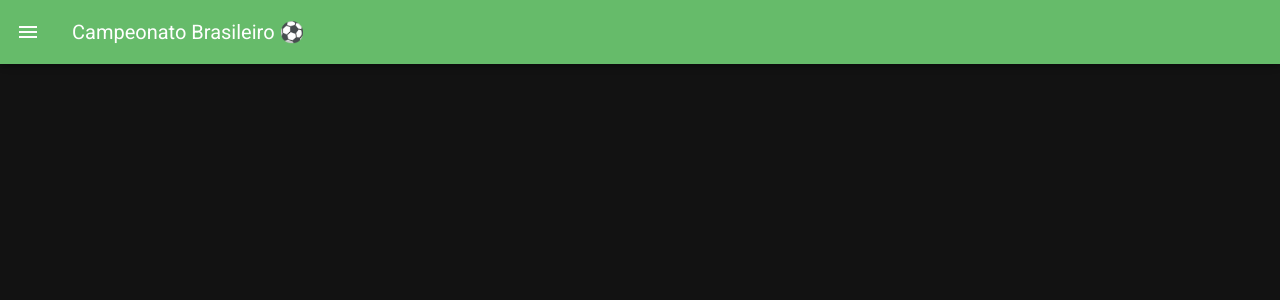
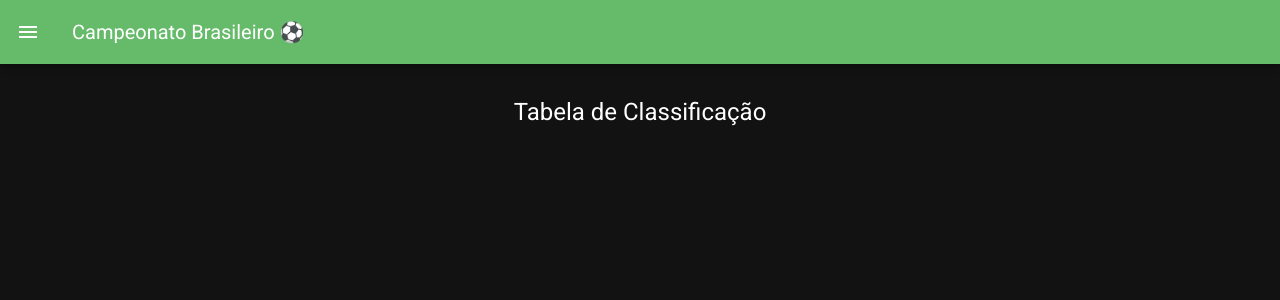
Before and after one commit to kauekaj/campeonato-brasileiro, a Vue app: page /#/classificacao in a window 1280 px wide. Shown: the top 300 px of the page. Built offline with nearby package versions, Linux system fonts and the light colour scheme.

Commit message:
add navigation functionality

```diff
--- a/src/components/Shared/AppTopBar.vue
+++ b/src/components/Shared/AppTopBar.vue
@@ -18,19 +18,24 @@
           v-model="group"
           active-class="green--text text--lighten-1"
         >
+        <router-link to="/">
             <v-list-item>
                 <v-list-item-icon>
                 <v-icon>mdi-home</v-icon>
                 </v-list-item-icon>
                 <v-list-item-title>Início</v-list-item-title>
             </v-list-item>
+        </router-link>
 
+        <router-link to="/classificacao">
             <v-list-item>
                 <v-list-item-icon>
                 <v-icon>mdi-soccer</v-icon>
                 </v-list-item-icon>
                 <v-list-item-title>Classificação</v-list-item-title>
             </v-list-item>
+         </router-link>
+
         </v-list-item-group>
       </v-list>
     </v-navigation-drawer>
@@ -46,3 +51,9 @@
   }),
 }
 </script>
+
+<style scoped>
+    .app-top-bar a {
+        text-decoration: none;
+    }
+</style>
--- a/src/router/index.js
+++ b/src/router/index.js
@@ -1,6 +1,7 @@
 import Vue from 'vue'
 import VueRouter from 'vue-router'
 import Inicio from '../views/Inicio.vue'
+import ClubesLista from '../views/ClubesLista.vue'
 
 Vue.use(VueRouter)
 
@@ -10,6 +11,11 @@
     name: 'Inicio',
     component: Inicio
   },
+  {
+    path: '/classificacao',
+    name: 'ClubesLista',
+    component: ClubesLista
+  },
 ]
 
 const router = new VueRouter({
--- /dev/null
+++ b/src/views/ClubesLista.vue
@@ -0,0 +1,17 @@
+<template>
+    <v-container>
+        <h2 class="text-h5 text-center mb-3 mt-5">
+            Tabela de Classificação
+        </h2>
+    </v-container>
+</template>
+
+<script>
+export default {
+    name: 'ClubesLista'
+}
+</script>
+
+<style scoped>
+
+</style>
```
Lines whose indentation alone changed are shown as unchanged.
